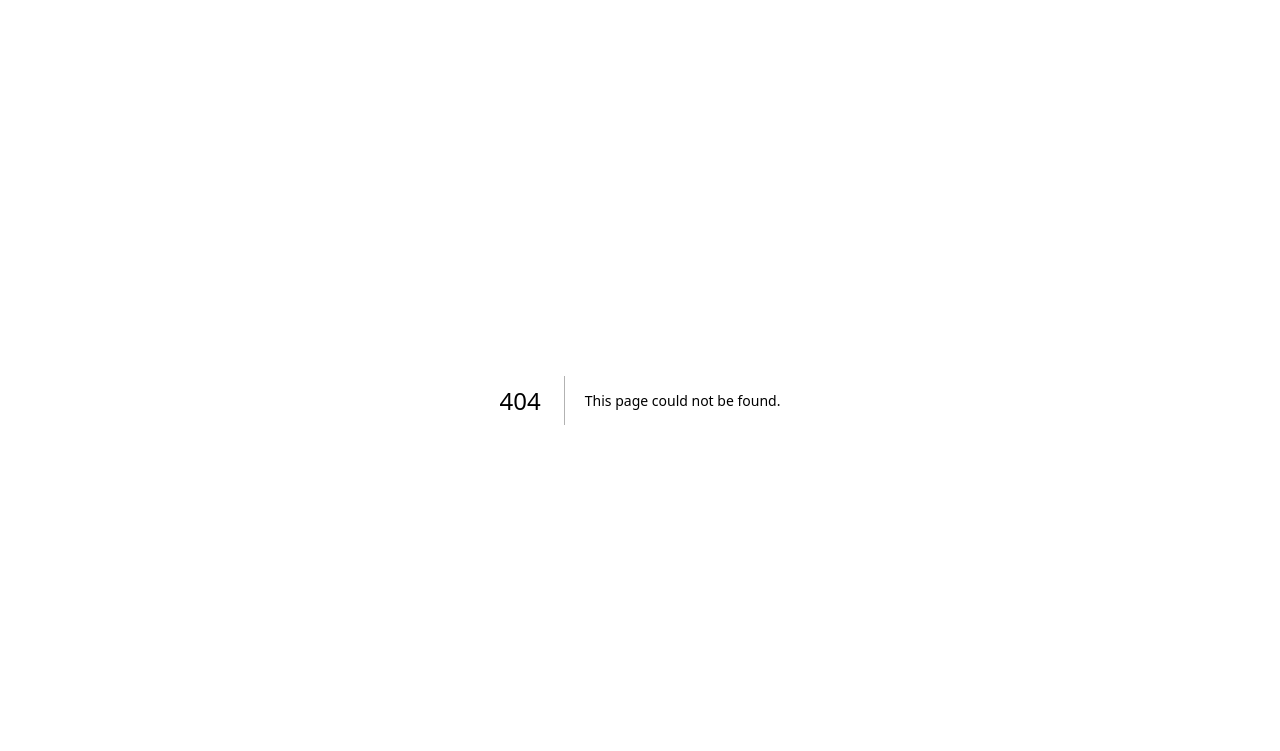
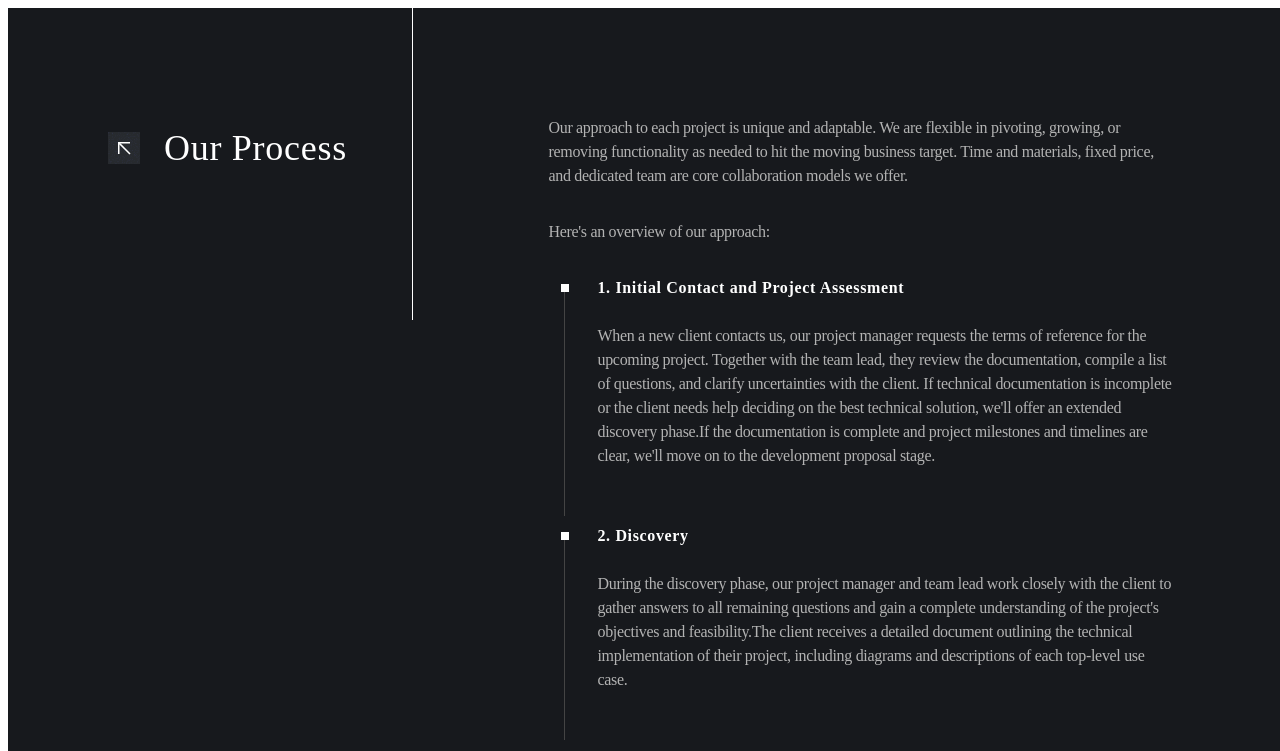
Before and after one commit to dexolacom/dexola_react_cms_UI, a Next.js app: page /ourProcess/ourProcess in a window 1280 px wide. Before the commit this address had no page. Shown: the top 751 px of the page. Built offline with nearby package versions, Linux system fonts and the light colour scheme.

Commit message:
ADD | adding Our Process page

```diff
--- a/constants/textConstants.ts
+++ b/constants/textConstants.ts
@@ -111,3 +111,30 @@ export const RandD_INFO: ITypeItem[] = [
   },
 
 ];
+
+export const PROCESS_INFO: ITypeItem[] = [
+  {
+    title: '1. Initial Contact and Project Assessment',
+    text: "When a new client contacts us, our project manager requests the terms of reference for the upcoming project. Together with the team lead, they review the documentation, compile a list of questions, and clarify uncertainties with the client. If technical documentation is incomplete or the client needs help deciding on the best technical solution, we'll offer an extended discovery phase.If the documentation is complete and project milestones and timelines are clear, we'll move on to the development proposal stage.",
+  },
+  {
+    title: '2. Discovery',
+    text: "During the discovery phase, our project manager and team lead work closely with the client to gather answers to all remaining questions and gain a complete understanding of the project's objectives and feasibility.The client receives a detailed document outlining the technical implementation of their project, including diagrams and descriptions of each top-level use case.",
+  },
+  {
+    title: '3. Development Proposal',
+    text: "Once the project flow is approved, we create a development proposal. This involves dividing the project into milestones, starting with a Minimum Viable Product (MVP) development and followed by the roadmap of later feature expansions.",
+  },
+  {
+    title: '4. Product Backlog Creation',
+    text: 'When the client confirms the development proposal, we prepare the backlog for the first milestone. This includes a list of user stories with acceptance criteria, supported by the use case descriptions, and a detailed specification of each functionality to be delivered by the end of the milestone.',
+  },
+  {
+    title: '5. Sprint/Milestone Planning',
+    text: 'With the acceptance criteria approved, our team can start the development process. Before starting, we create a sprint plan outlining the tasks to be included for each team member. Demo is held at the end of the sprint to present the work done. Documentation will also cover any use cases that are addressed during the sprint.',
+  },
+  {
+    title: '6. Delivery and Reporting',
+    text: 'For T&M billing and dedicated team models, our project manager provides weekly project status reports during each sprint. Every report contains a summary of tasks completed by each team member and the time spent on implementation.<br>In the fixed-price billing model, the final report is provided once a milestone has been achieved. Following this transparent and accountable way, our clients can monitor project progress and evaluate the overall performance.',
+  },
+];
--- /dev/null
+++ b/pages/ourProcess/ourProcess.tsx
@@ -0,0 +1,31 @@
+'use client';
+
+import PageContainer from '../../components/PageContainer/PageWrapper';
+import ProcessItem from './processItem';
+import { PROCESS_INFO } from '../../constants/textConstants';
+import styles2 from '../../components/PageContainer/pageContainer.module.css';
+import styles from './styles.module.css';
+
+const OurProcess = () => {
+  return (
+    <PageContainer title={'Our Process'} link={'some link'}>
+      <p className={styles2.contentText}>
+        Our approach to each project is unique and adaptable. We are flexible in
+        pivoting, growing, or removing functionality as needed to hit the moving
+        business target. Time and materials, fixed price, and dedicated team are
+        core collaboration models we offer.
+      </p>
+      <p className={styles2.contentText}>Here's an overview of our approach:</p>
+      {/* --- */}
+      <div className={styles.itemWrapper}>
+        {PROCESS_INFO &&
+          PROCESS_INFO.length > 0 &&
+          PROCESS_INFO.map(item => (
+            <ProcessItem key={item.title} title={item.title} text={item.text} />
+          ))}
+      </div>
+    </PageContainer>
+  );
+};
+
+export default OurProcess;
--- /dev/null
+++ b/pages/ourProcess/processItem.tsx
@@ -0,0 +1,30 @@
+'use client';
+
+import styles from './styles.module.css';
+
+const ProcessItem = ({ title, text }: { title: string; text: string }) => {
+  const textDevider = () => {
+    if (text.includes('<br>')) {
+      const textArr = text.split('<br>');
+      return (
+        <>
+          <p className={styles.itemText} style={{ marginBottom: '16px' }}>
+            {textArr[0]}
+          </p>
+          <p className={styles.itemText}>{textArr[1]}</p>
+        </>
+      );
+    } else {
+      return <p className={styles.itemText}>{text}</p>;
+    }
+  };
+
+  return (
+    <div className={styles.item}>
+      <p className={styles.itemTitle}>{title}</p>
+      {textDevider()}
+    </div>
+  );
+};
+
+export default ProcessItem;
--- /dev/null
+++ b/pages/ourProcess/styles.module.css
@@ -0,0 +1,36 @@
+.itemWrapper {
+  padding: 8px 0 0 16px;
+}
+
+.item {
+  padding: 0 0 32px 32px;
+  border-left: 1.5px solid #444444;
+}
+
+.item:last-of-type {
+  padding-bottom: 0;
+  border-left: none;
+}
+.itemTitle {
+  composes: mainKatinParagraph from '../../components/PageContainer/pageContainer.module.css';
+  /* font-family: 'Georama';  ???  */
+  position: relative;
+  top: -8px;
+  margin-bottom: 8px;
+  font-weight: 600;
+  letter-spacing: 0.04em;
+}
+
+.itemTitle::before {
+  content: '';
+  position: absolute;
+  left: -36px;
+  top: 8px;
+  width: 8px;
+  height: 8px;
+  background: #fff;
+}
+
+.itemText {
+  composes: mainRobotoParagraph from '../../components/PageContainer/pageContainer.module.css';
+}
```
